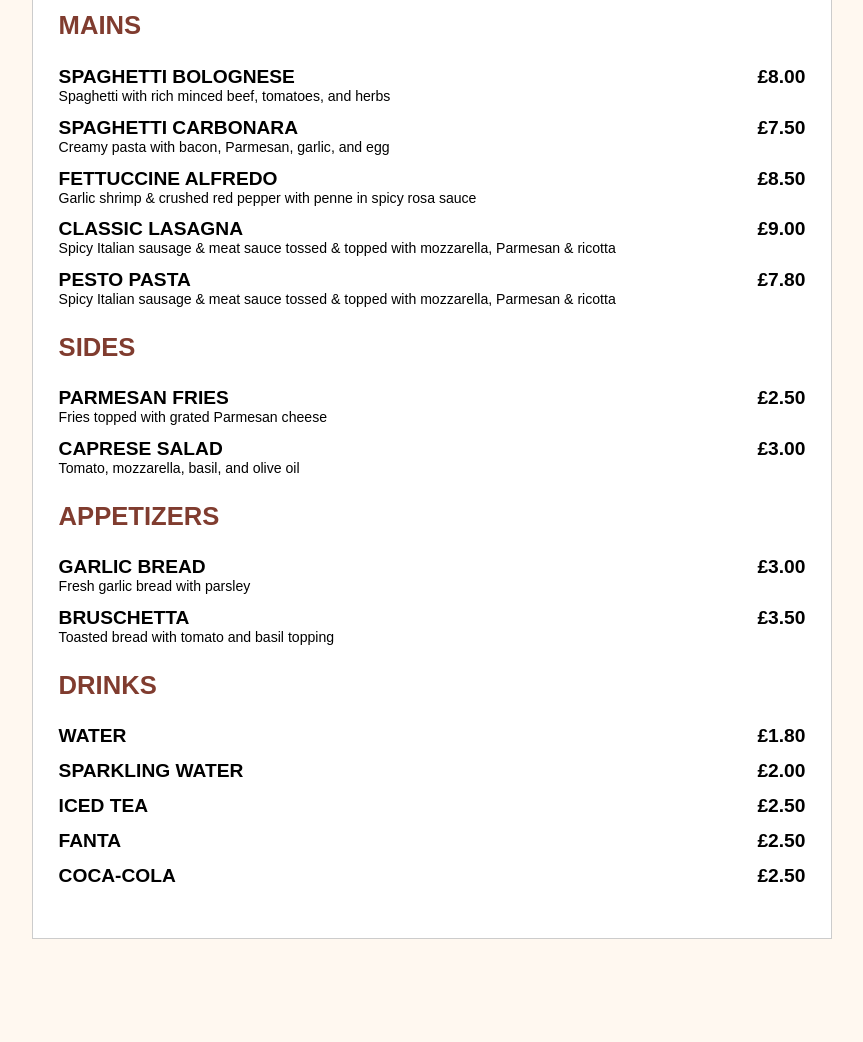
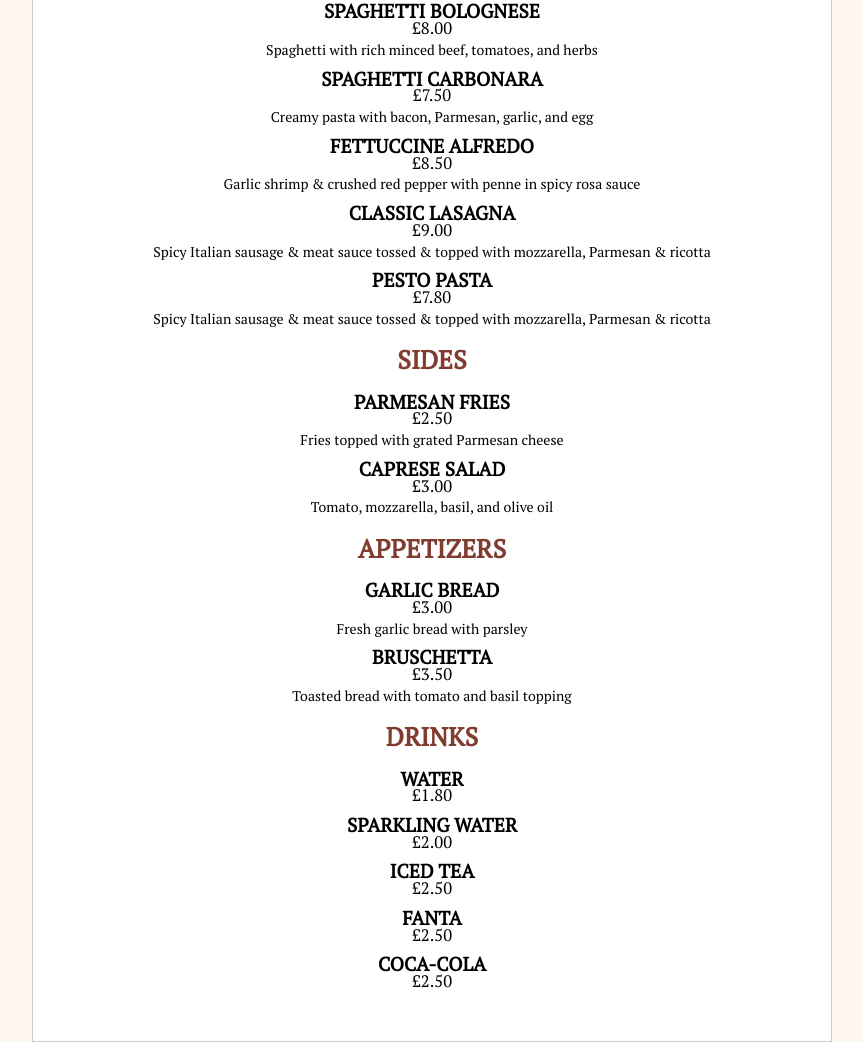
Before and after one commit to SamsungFridgeCoder/SamsungFridgeCoder.github.io, a plain HTML site: page menu.html in a window 1280 px wide. Shown: the part 182-1224 px from the top of the page, without its empty margins (208-1071 px from the left). Before the commit the page ends 1121 px from the top, so only its background shows below. Drawn offline with Linux system fonts and the light colour scheme; a web font is replaced by a local one.

Commit message:
Update menu.html

```diff
--- a/menu.html
+++ b/menu.html
@@ -3,26 +3,20 @@
 <head>
   <meta charset="UTF-8">
   <title>Italian Food Truck Menu</title>
+  <link href="https://fonts.googleapis.com/css2?family=PT+Serif&display=swap" rel="stylesheet">
 
-  <!-- Import Flama via @font-face if you have the file, or replace this with a similar free font if not available -->
   <style>
-    @font-face {
-      font-family: 'Flama';
-      src: url('Flama-Regular.woff2') format('woff2'),
-           url('Flama-Regular.woff') format('woff');
-      font-weight: normal;
-      font-style: normal;
-    }
-
     * {
       box-sizing: border-box;
     }
 
     body {
-      font-family: 'Flama', sans-serif;
+      font-family: 'PT Serif', serif;
       margin: 0;
       padding: 0;
       background-color: #fff8f0;
+      line-height: 15.8px;
+      text-align: center;
     }
 
     .container {
@@ -75,11 +69,14 @@
     }
 
     .price {
-      float: right;
+      display: block;
+      font-size: 1.3vw;
+      margin-top: 2px;
     }
 
     .description {
       font-size: 1.1vw;
+      margin-top: 5px;
     }
 
     @media (max-width: 600px) {
@@ -87,7 +84,7 @@
         font-size: 8vw;
       }
 
-      h2, h3, .item-title, .description {
+      h2, h3, .item-title, .description, .price {
         font-size: 4vw;
       }
 
@@ -106,23 +103,28 @@
     <h3>Mains</h3>
     <div class="section">
       <div class="item">
-        <div class="item-title">Spaghetti Bolognese <span class="price">£8.00</span></div>
+        <div class="item-title">Spaghetti Bolognese</div>
+        <div class="price">£8.00</div>
         <div class="description">Spaghetti with rich minced beef, tomatoes, and herbs</div>
       </div>
       <div class="item">
-        <div class="item-title">Spaghetti Carbonara <span class="price">£7.50</span></div>
+        <div class="item-title">Spaghetti Carbonara</div>
+        <div class="price">£7.50</div>
         <div class="description">Creamy pasta with bacon, Parmesan, garlic, and egg</div>
       </div>
       <div class="item">
-        <div class="item-title">Fettuccine Alfredo <span class="price">£8.50</span></div>
+        <div class="item-title">Fettuccine Alfredo</div>
+        <div class="price">£8.50</div>
         <div class="description">Garlic shrimp & crushed red pepper with penne in spicy rosa sauce</div>
       </div>
       <div class="item">
-        <div class="item-title">Classic Lasagna <span class="price">£9.00</span></div>
+        <div class="item-title">Classic Lasagna</div>
+        <div class="price">£9.00</div>
         <div class="description">Spicy Italian sausage & meat sauce tossed & topped with mozzarella, Parmesan & ricotta</div>
       </div>
       <div class="item">
-        <div class="item-title">Pesto Pasta <span class="price">£7.80</span></div>
+        <div class="item-title">Pesto Pasta</div>
+        <div class="price">£7.80</div>
         <div class="description">Spicy Italian sausage & meat sauce tossed & topped with mozzarella, Parmesan & ricotta</div>
       </div>
     </div>
@@ -130,11 +132,13 @@
     <h3>Sides</h3>
     <div class="section">
       <div class="item">
-        <div class="item-title">Parmesan Fries <span class="price">£2.50</span></div>
+        <div class="item-title">Parmesan Fries</div>
+        <div class="price">£2.50</div>
         <div class="description">Fries topped with grated Parmesan cheese</div>
       </div>
       <div class="item">
-        <div class="item-title">Caprese Salad <span class="price">£3.00</span></div>
+        <div class="item-title">Caprese Salad</div>
+        <div class="price">£3.00</div>
         <div class="description">Tomato, mozzarella, basil, and olive oil</div>
       </div>
     </div>
@@ -142,11 +146,13 @@
     <h3>Appetizers</h3>
     <div class="section">
       <div class="item">
-        <div class="item-title">Garlic Bread <span class="price">£3.00</span></div>
+        <div class="item-title">Garlic Bread</div>
+        <div class="price">£3.00</div>
         <div class="description">Fresh garlic bread with parsley</div>
       </div>
       <div class="item">
-        <div class="item-title">Bruschetta <span class="price">£3.50</span></div>
+        <div class="item-title">Bruschetta</div>
+        <div class="price">£3.50</div>
         <div class="description">Toasted bread with tomato and basil topping</div>
       </div>
     </div>
@@ -154,19 +160,24 @@
     <h3>Drinks</h3>
     <div class="section">
       <div class="item">
-        <div class="item-title">Water <span class="price">£1.80</span></div>
+        <div class="item-title">Water</div>
+        <div class="price">£1.80</div>
       </div>
       <div class="item">
-        <div class="item-title">Sparkling Water <span class="price">£2.00</span></div>
+        <div class="item-title">Sparkling Water</div>
+        <div class="price">£2.00</div>
       </div>
       <div class="item">
-        <div class="item-title">Iced Tea <span class="price">£2.50</span></div>
+        <div class="item-title">Iced Tea</div>
+        <div class="price">£2.50</div>
       </div>
       <div class="item">
-        <div class="item-title">Fanta <span class="price">£2.50</span></div>
+        <div class="item-title">Fanta</div>
+        <div class="price">£2.50</div>
       </div>
       <div class="item">
-        <div class="item-title">Coca-Cola <span class="price">£2.50</span></div>
+        <div class="item-title">Coca-Cola</div>
+        <div class="price">£2.50</div>
       </div>
     </div>
   </div>
```
